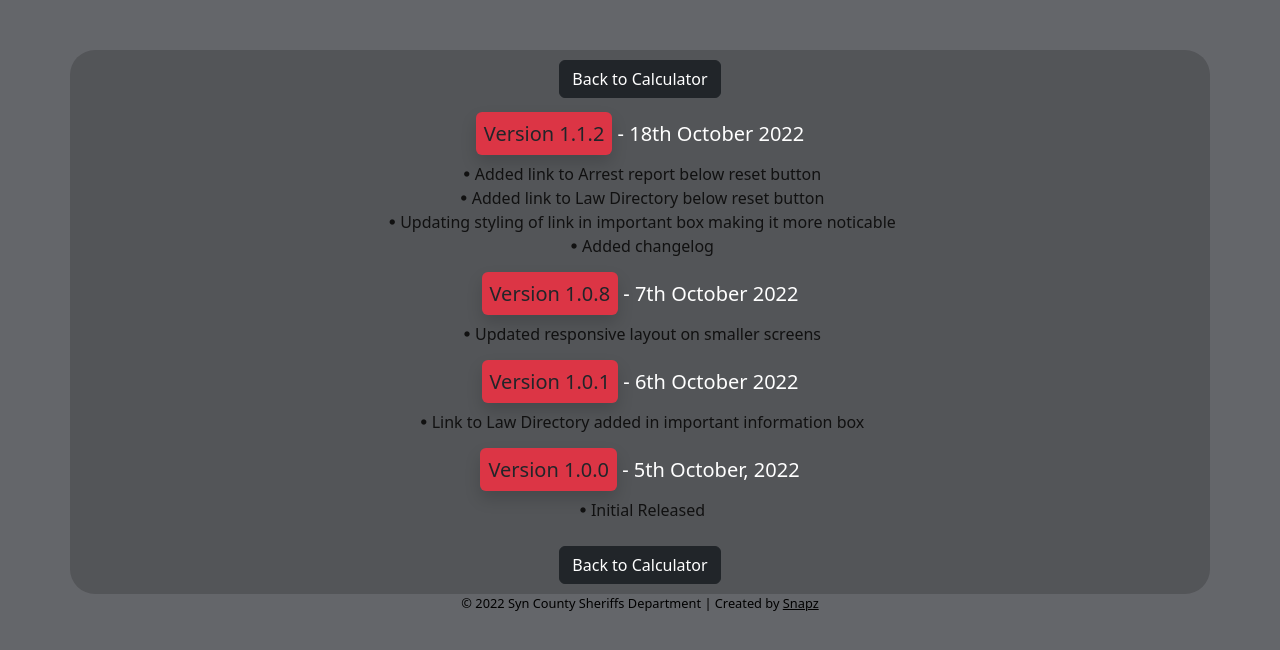
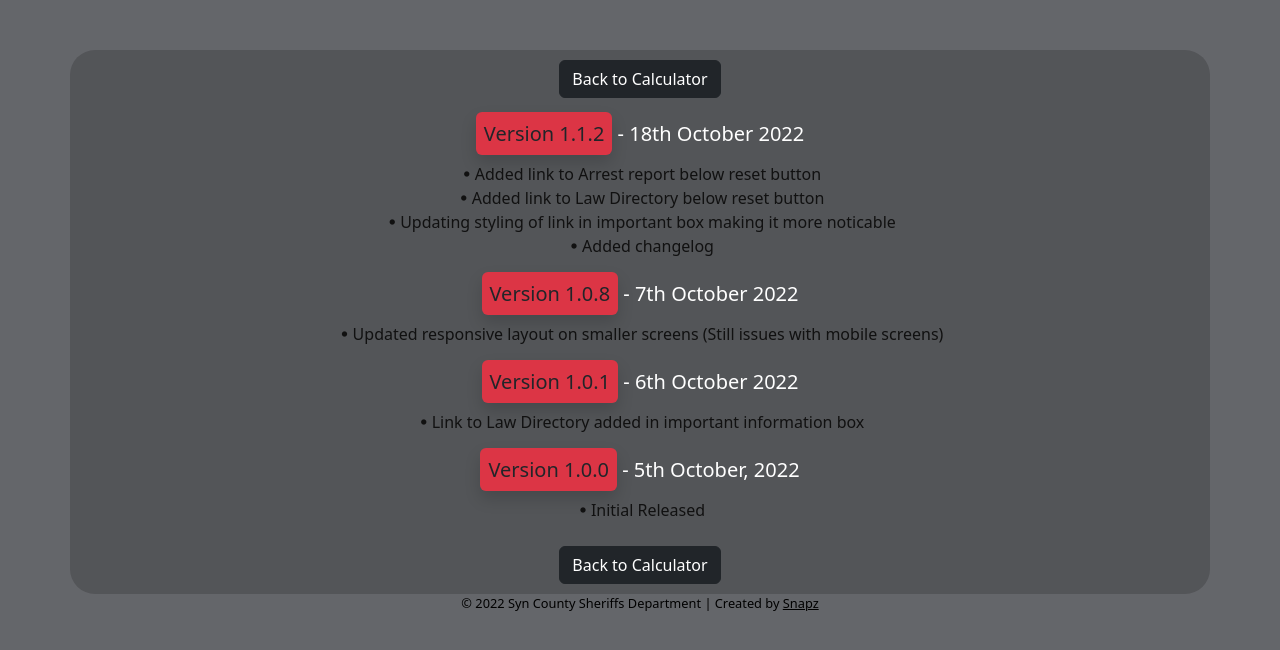
Before and after one commit to coopermatt/snapzen.github.io, a plain HTML site: page changelog.html in a window 1280 px wide. Drawn offline with nearby package versions, Linux system fonts and the light colour scheme.

Commit message:
Added Changelog

```diff
--- a/changelog.html
+++ b/changelog.html
@@ -41,7 +41,7 @@
 
                 <h5 class="mt-4"> <span class="p-2 bg-danger shadow rounded text-dark"> Version 1.0.8</span> - 7th October 2022</h5>
                 <ul class="list-unstyled mt-3">
-                    <li class="text-muted ml-3"><i class="mdi mdi-circle-medium mr-2"></i>Updated responsive layout on smaller screens</li>
+                    <li class="text-muted ml-3"><i class="mdi mdi-circle-medium mr-2"></i>Updated responsive layout on smaller screens (Still issues with mobile screens)</li>
                 </ul>
 
                 <h5 class="mt-4"> <span class="p-2 bg-danger shadow rounded text-dark"> Version 1.0.1</span> - 6th October 2022</h5>
```
